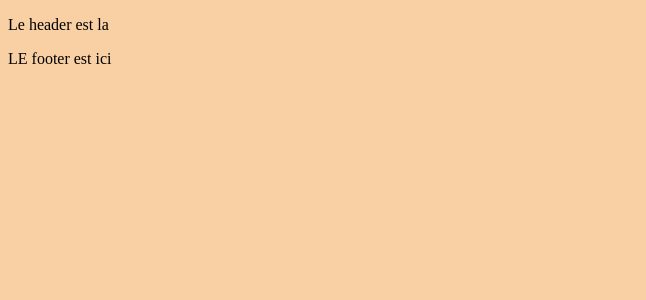
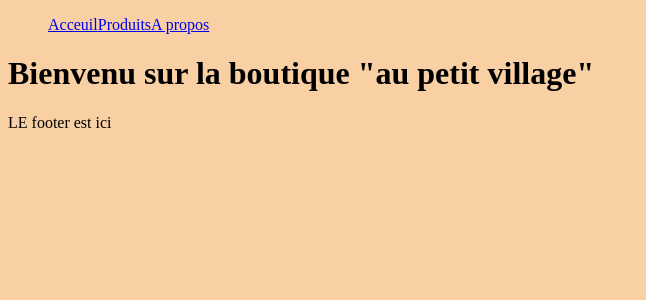
Before and after one commit to Drocinera/angular-app, an Angular app: page / in a window 1280 px wide. Shown: the top 300 px of the page, without its empty margins (0-646 px from the left). Built offline with nearby package versions, Linux system fonts and the light colour scheme.

Commit message:
router oppérationnel

```diff
--- a/src/app/app-routing.module.ts
+++ b/src/app/app-routing.module.ts
@@ -1,7 +1,15 @@
 import { NgModule } from '@angular/core';
 import { RouterModule, Routes } from '@angular/router';
 
-const routes: Routes = [];
+import { HomeComponent } from './home/home.component';
+import { ProductComponent } from './product/product.component';
+import { AboutComponent } from './about/about.component';
+
+const routes: Routes = [
+  {path:"", component: HomeComponent},
+  {path:"product", component: ProductComponent},
+  {path: "about", component: AboutComponent}
+];
 
 @NgModule({
   imports: [RouterModule.forRoot(routes)],
--- a/src/app/app.component.html
+++ b/src/app/app.component.html
@@ -1,27 +1,3 @@
-<!-- * * * * * * * * * * * * * * * * * * * * * * * * * * * * * * * -->
-<!-- * * * * * * * * * * * The content below * * * * * * * * * * * -->
-<!-- * * * * * * * * * * is only a placeholder * * * * * * * * * * -->
-<!-- * * * * * * * * * * and can be replaced.  * * * * * * * * * * -->
-<!-- * * * * * * * * * * * * * * * * * * * * * * * * * * * * * * * -->
-<!-- * * * * * * * * * Delete the template below * * * * * * * * * -->
-<!-- * * * * * * * to get started with your project! * * * * * * * -->
-<!-- * * * * * * * * * * * * * * * * * * * * * * * * * * * * * * * -->
-
-<style>
-</style>
-
-<main class="main">
-  <app-header></app-header>
-  <app-footer></app-footer>
-</main>
-
-<!-- * * * * * * * * * * * * * * * * * * * * * * * * * * * * * * * * -->
-<!-- * * * * * * * * * * * The content above * * * * * * * * * * * * -->
-<!-- * * * * * * * * * * is only a placeholder * * * * * * * * * * * -->
-<!-- * * * * * * * * * * and can be replaced.  * * * * * * * * * * * -->
-<!-- * * * * * * * * * * * * * * * * * * * * * * * * * * * * * * * * -->
-<!-- * * * * * * * * * * End of Placeholder  * * * * * * * * * * * * -->
-<!-- * * * * * * * * * * * * * * * * * * * * * * * * * * * * * * * * -->
-
-
-<router-outlet />
+<app-header></app-header>
+<router-outlet><router-outlet />
+<app-footer></app-footer>
--- a/src/app/header/header.component.html
+++ b/src/app/header/header.component.html
@@ -1 +1,7 @@
-<p>Le header est la</p>
+<nav>
+    <ul>
+        <a routerLink="/">Acceuil</a>
+        <a routerLink="/product">Produits</a>
+        <a routerLink="/about">A propos</a>
+    </ul>
+</nav>
--- a/src/app/home/home.component.html
+++ b/src/app/home/home.component.html
@@ -1 +1,3 @@
-<p>Ceci est la home</p>
+<main class="main">
+  <h1>{{title}}</h1>
+</main>
--- a/src/app/home/home.component.ts
+++ b/src/app/home/home.component.ts
@@ -6,5 +6,5 @@ import { Component } from '@angular/core';
   styleUrl: './home.component.css'
 })
 export class HomeComponent {
-
+title = 'Bienvenu sur la boutique "au petit village"' ;
 }
```
